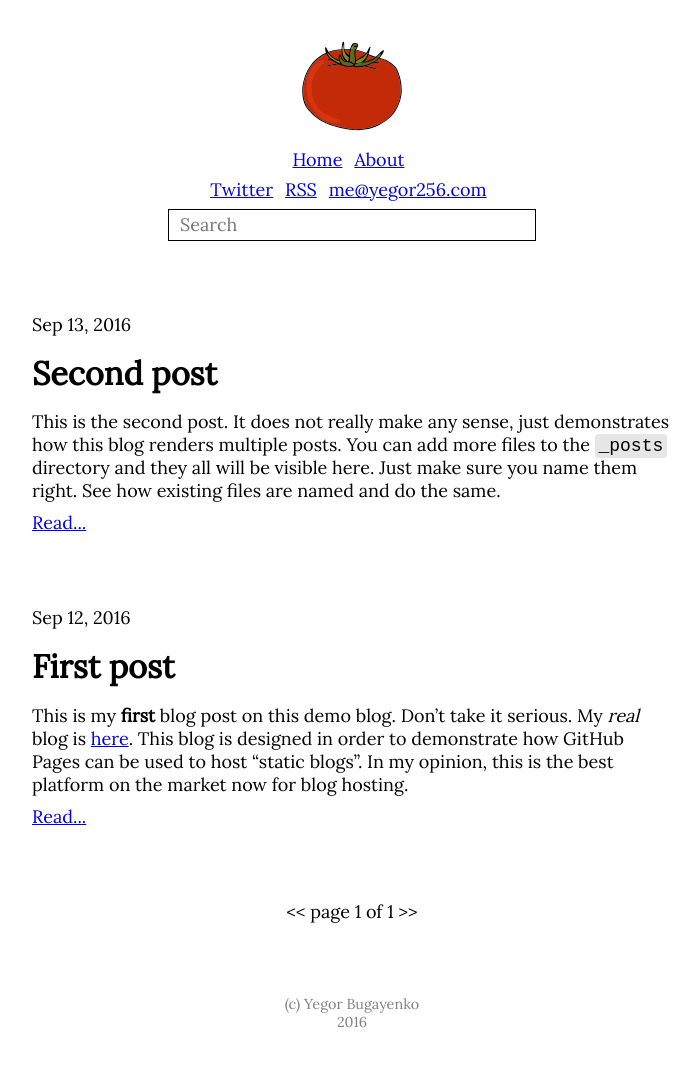
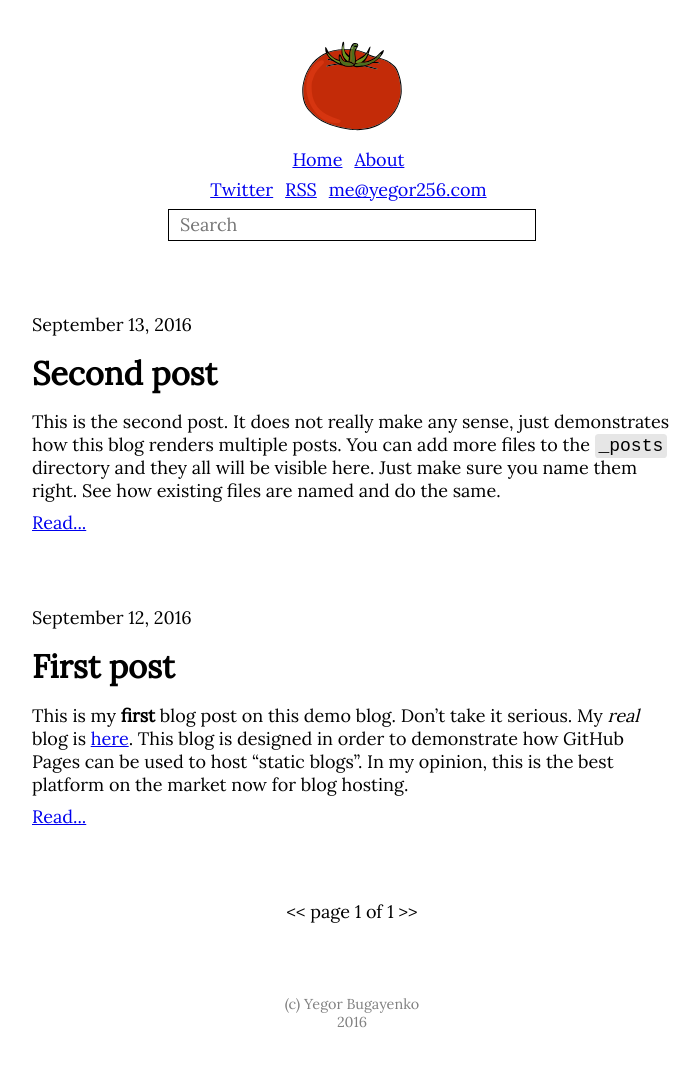
Before and after one commit to yegor256/bloghacks, a Jekyll site: the page built from index.html, in a window 1280 px wide. Shown: the whole page, without its empty margins (288-988 px from the left). Built offline with Jekyll 4.4.1, drawn with Linux system fonts in a browser that asks for light colours; the list of posts is cut into pages by our own code.

Commit message:
full month name

```diff
--- a/index.html
+++ b/index.html
@@ -5,7 +5,7 @@ title: "256 Bloghacks Demo"
 
 {% for post in paginator.posts %}
   <article>
-    {{ post.date | date: "%b %-d, %Y" }}
+    {{ post.date | date: "%B %-d, %Y" }}
     <h1>{{ post.title }}</h1>
     {{ post.excerpt }}
     <a href="{{ post.url | prepend: site.baseurl }}">Read...</a>
```
Also changed, not shown: .travis.yml.
